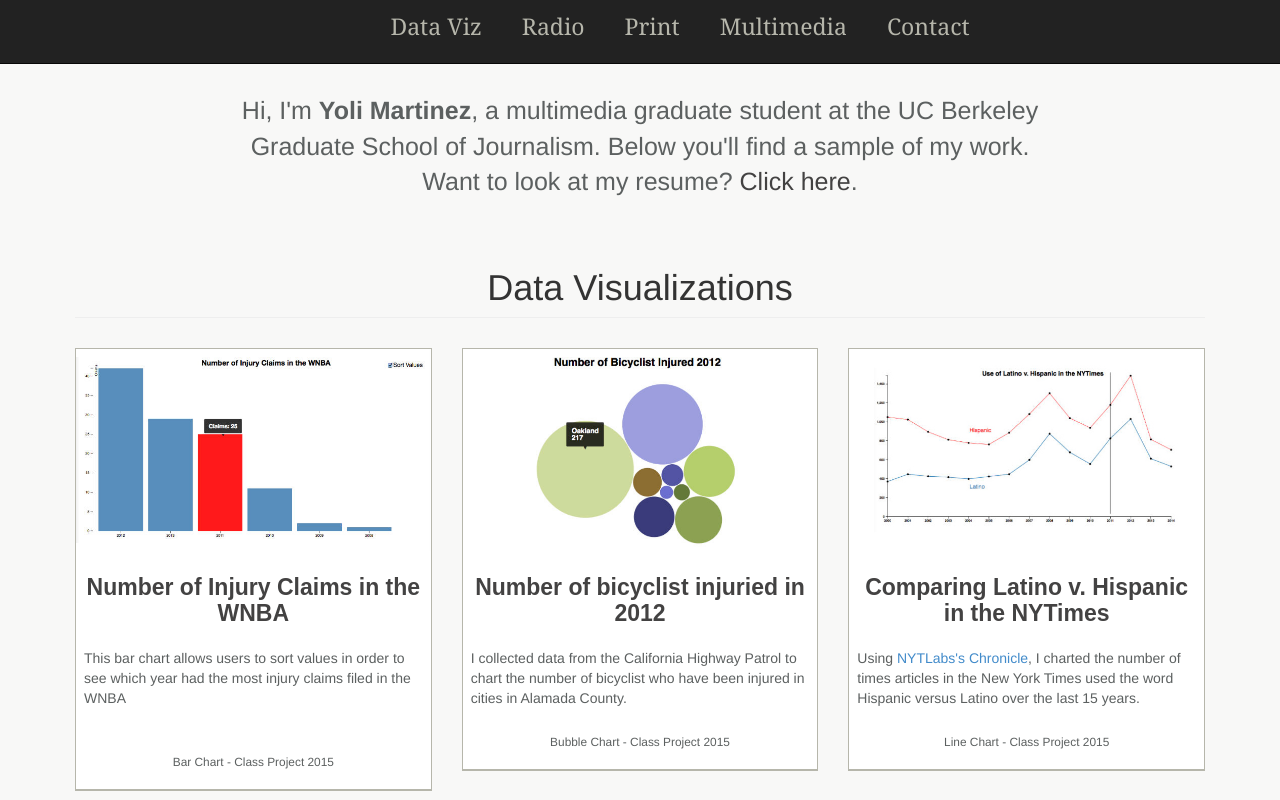
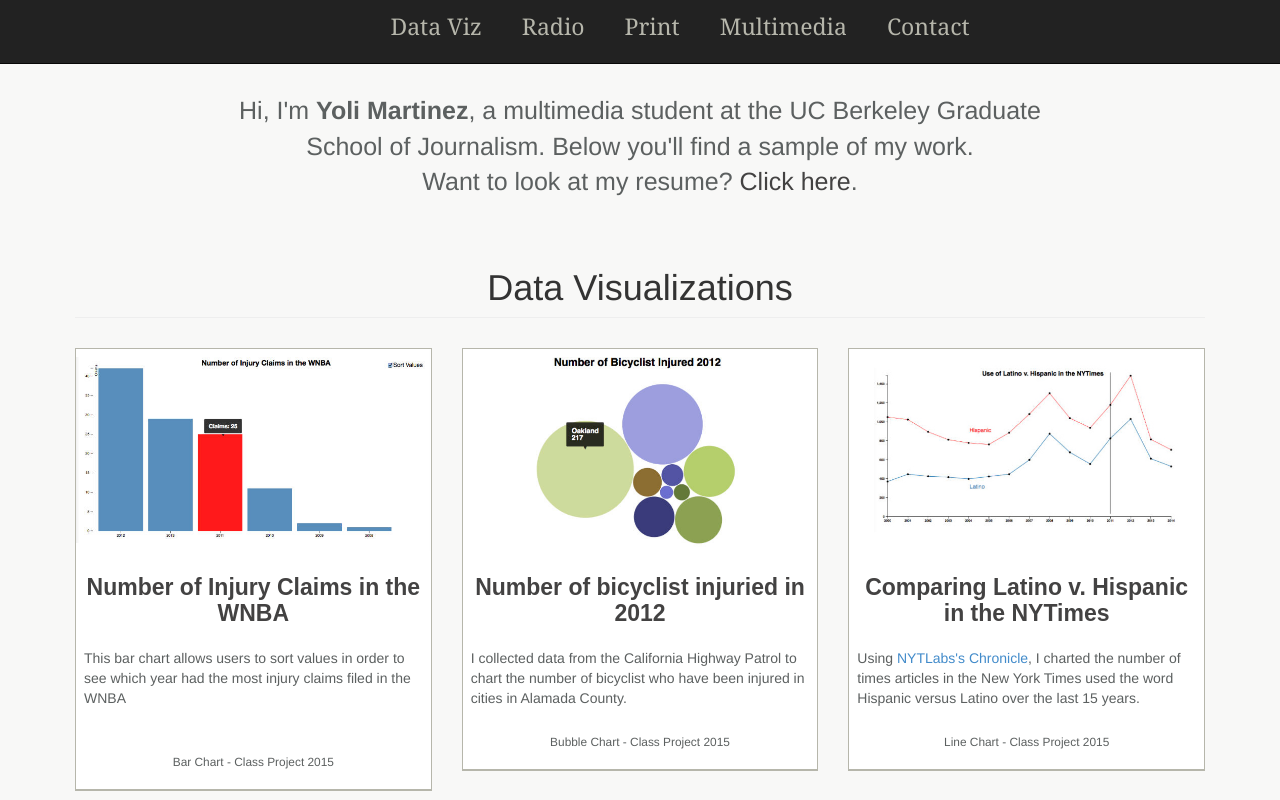
Before and after one commit to yolimartinez/yolimartinez.github.io, a plain HTML site: page index.html in a window 1280 px wide. Shown: the top 800 px of the page. Drawn offline with Linux system fonts and the light colour scheme.

Commit message:
text change

```diff
--- a/index.html
+++ b/index.html
@@ -234,7 +234,7 @@
     	<!--Intro -->
     	<div class="row">
             <div class="col-lg-12">
-                <p id="intro">Hi, I'm <span style="font-weight: bold">Yoli Martinez</span>, a multimedia graduate student at the UC Berkeley Graduate School of Journalism. Below you'll find a sample of my work. <br>Want to look at my resume? <a href="YMartinez_Resume_copy.pdf" target="_blank">Click here</a>. </p>
+                <p id="intro">Hi, I'm <span style="font-weight: bold">Yoli Martinez</span>, a multimedia student at the UC Berkeley Graduate School of Journalism. Below you'll find a sample of my work. <br>Want to look at my resume? <a href="YMartinez_Resume_copy.pdf" target="_blank">Click here</a>. </p>
             </div>
         </div>
 
```
